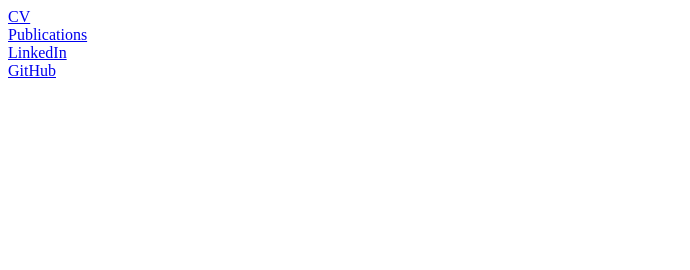
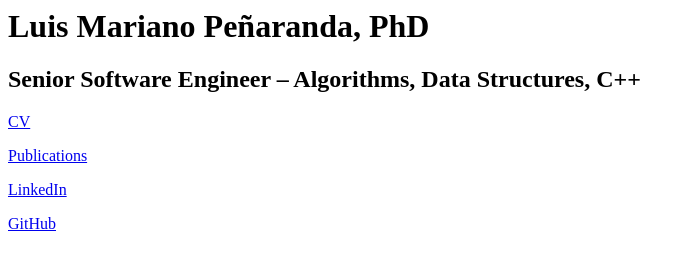
Before and after one commit to luis4a0/luis4a0.github.io, a plain HTML site: page index.html in a window 1280 px wide. Shown: the whole page, without its empty margins (0-690 px from the left). Drawn offline with Linux system fonts and the light colour scheme.

Commit message:
Use Avenir font.

```diff
--- a/index.html
+++ b/index.html
@@ -1,11 +1,24 @@
 <html>
 <head>
+<style>
+  @font-face {
+    src: url("https://fonts.cdnfonts.com/css/avenir");
+  }
+  body {
+    font-family: "Avenir LT Std";
+  }
+</style>
 <title>Luis Peñaranda</title>
 </head>
 <body>
-<a href="CV_Penaranda.pdf">CV</a><br>
-<a href="Publications_Penaranda.pdf">Publications</a><br>
-<a href="https://www.linkedin.com/in/lpenaranda">LinkedIn</a><br>
-<a href="https://github.com/luis4a0">GitHub</a><br>
+<h1>
+Luis Mariano Peñaranda, PhD</h1>
+<h2>
+Senior Software Engineer – Algorithms, Data Structures, C++
+</h2>
+<p><a href="CV_Penaranda.pdf">CV</a><br>
+<p><a href="Publications_Penaranda.pdf">Publications</a><br>
+<p><a href="https://www.linkedin.com/in/lpenaranda">LinkedIn</a><br>
+<p><a href="https://github.com/luis4a0">GitHub</a><br>
 </body>
 </html>
```
